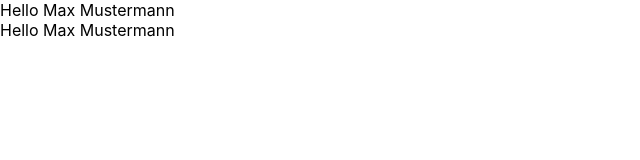
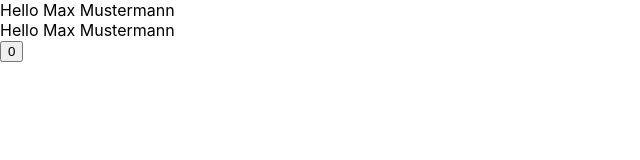
Before and after one commit to workshops-de/reactjs-workshop, a React (Create React App) app: page / in a window 1280 px wide. Shown: the top 160 px of the page, without its empty margins (0-640 px from the left). Built offline with nearby package versions, Linux system fonts and the light colour scheme.

Commit message:
Exercise 5 done

```diff
--- a/src/App.js
+++ b/src/App.js
@@ -1,6 +1,7 @@
 import React, { Component } from 'react';
 import NameRaw from './components/NameRaw';
 import Name from './components/Name';
+import Counter from './components/Counter';
 import './App.css';
 
 class App extends Component {
@@ -9,6 +10,7 @@ class App extends Component {
       <div>
         <Name />
         <NameRaw />
+        <Counter />
       </div>
     );
   }
--- /dev/null
+++ b/src/components/Counter.js
@@ -0,0 +1,23 @@
+import React, { Component } from 'react';
+
+class Counter extends Component {
+  constructor(props) {
+    super(props);
+    this.state = { count: 0 };
+  }
+
+  incrementCount() {
+    const newCount = this.state.count + 1;
+    this.setState({ count: newCount });
+  }
+
+  render() {
+    return (
+      <button onClick={this.incrementCount.bind(this)}>
+        {this.state.count}
+      </button>
+    );
+  }
+}
+
+export default Counter;
```
